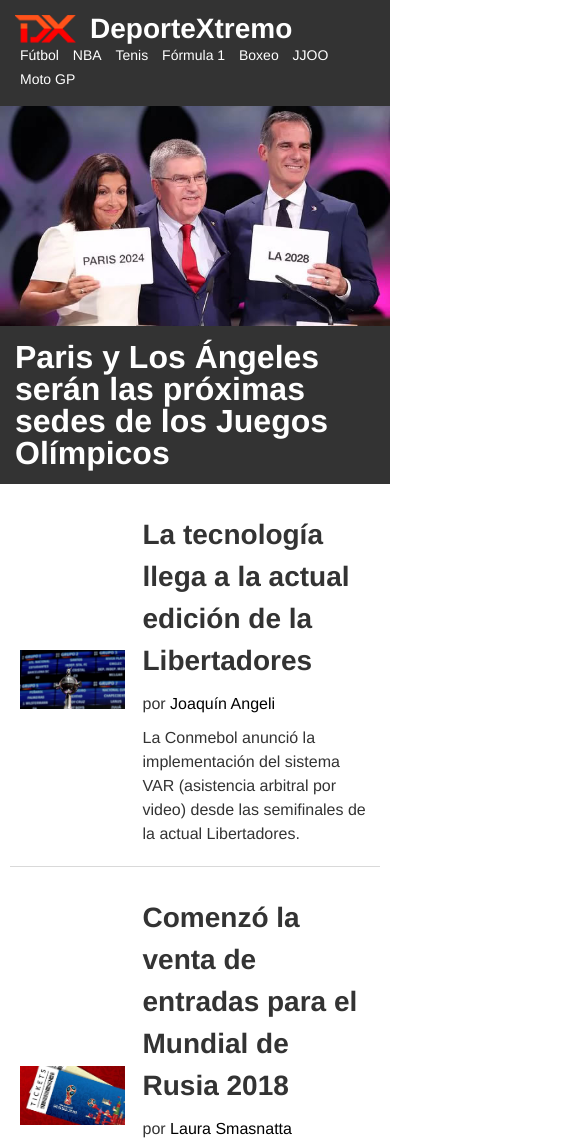
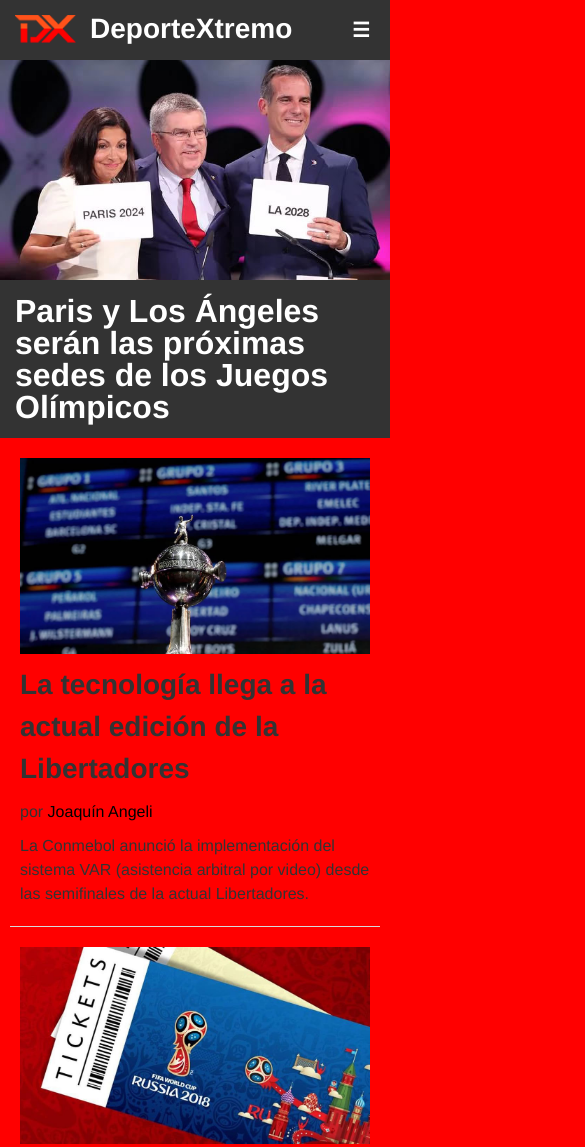
Before and after one commit to Aluhe/PWFE-M1-09, a plain HTML site: page index.html in a window 390 px wide. Shown: the top 1147 px of the page, 585 px wide, since content can reach past the window. Drawn offline with Linux system fonts and the light colour scheme.

Commit message:
Aplicando ajusted Responsive Design

```diff
--- a/css/style.css
+++ b/css/style.css
@@ -149,3 +149,60 @@
 	padding: 15px;
 	margin-top: 30px;
 }
+
+button {
+	display: none;
+}
+/* Ajustes Mobile con Media Queries */
+@media screen and (max-width: 576px){ /* <-- Smartphone */
+	/* Inicio Media Query */
+	body {
+		background-color: red;
+	}
+
+	nav {
+		display: none;
+		float: none;
+		clear: both;
+		text-align: center;
+	}
+	nav ul li {
+		display: block;
+		padding: 5px;
+	}
+	button {
+		display: block;
+		float: right;
+		border: none;
+		padding: 5px;
+		font-size: 20px;
+		line-height: 1;
+		font-weight: 700;
+		color: #FFFFFF;
+		background-color: transparent;
+		cursor: pointer;
+	}
+
+	button:focus + nav {
+		display: block;
+	}
+
+	.noticia {
+		flex-direction: column;
+	}
+	.noticia-img,
+	.noticia-txt {
+		width: 100%;
+	}
+
+	#tabla-posiciones table {
+		width: 90%;
+	}
+	/* Fin media Query */
+}
+
+@media screen and (min-width: 577px) and (max-width: 768px){ /* <-- Tablet */
+	body{
+		background-color: green
+		}
+	}
--- a/index.html
+++ b/index.html
@@ -11,6 +11,7 @@
 		<!-- ↓ Aca empieza el contenido web en HTML ↓ -->
 		<header>
 			<h1>DeporteXtremo</h1>
+			<button>&#9776;</button>
 			<nav>
 
 				<ul>
```
